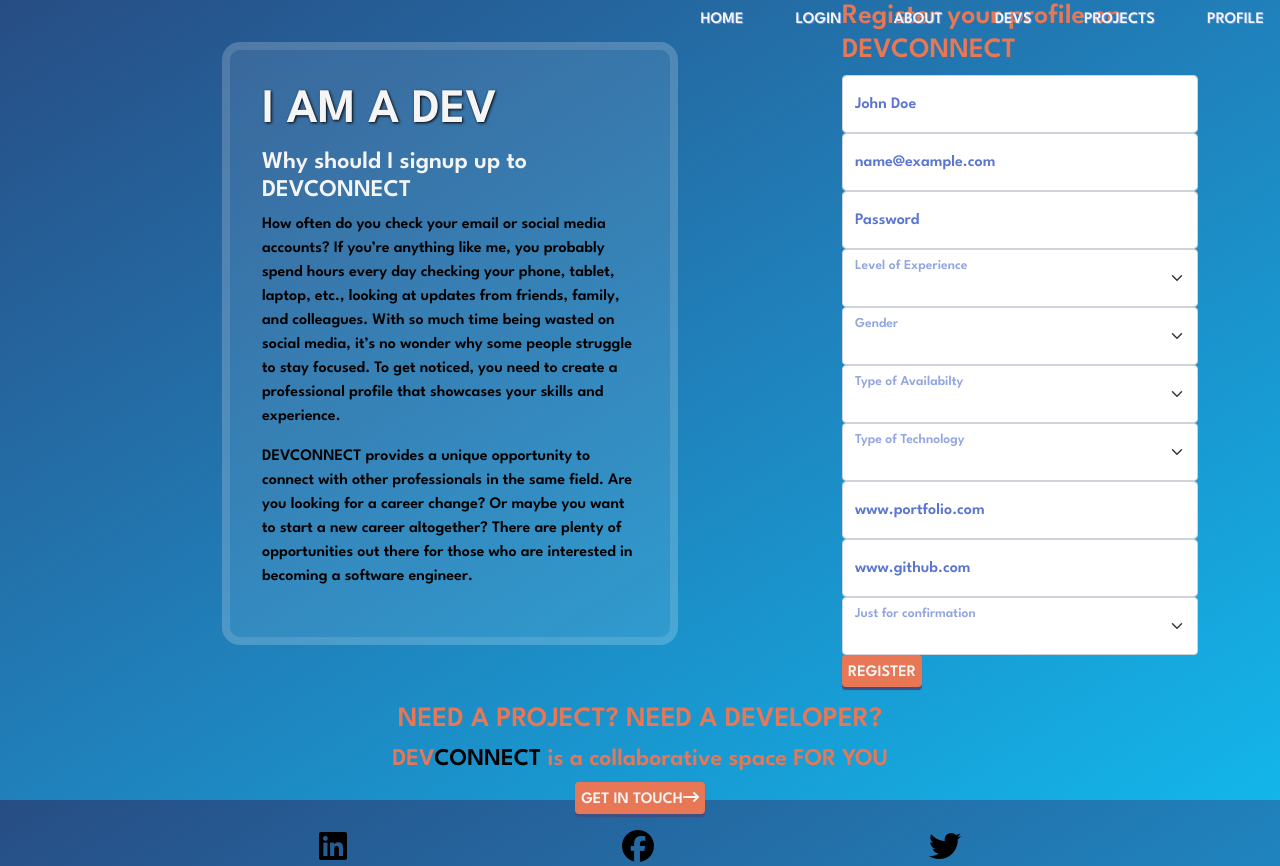
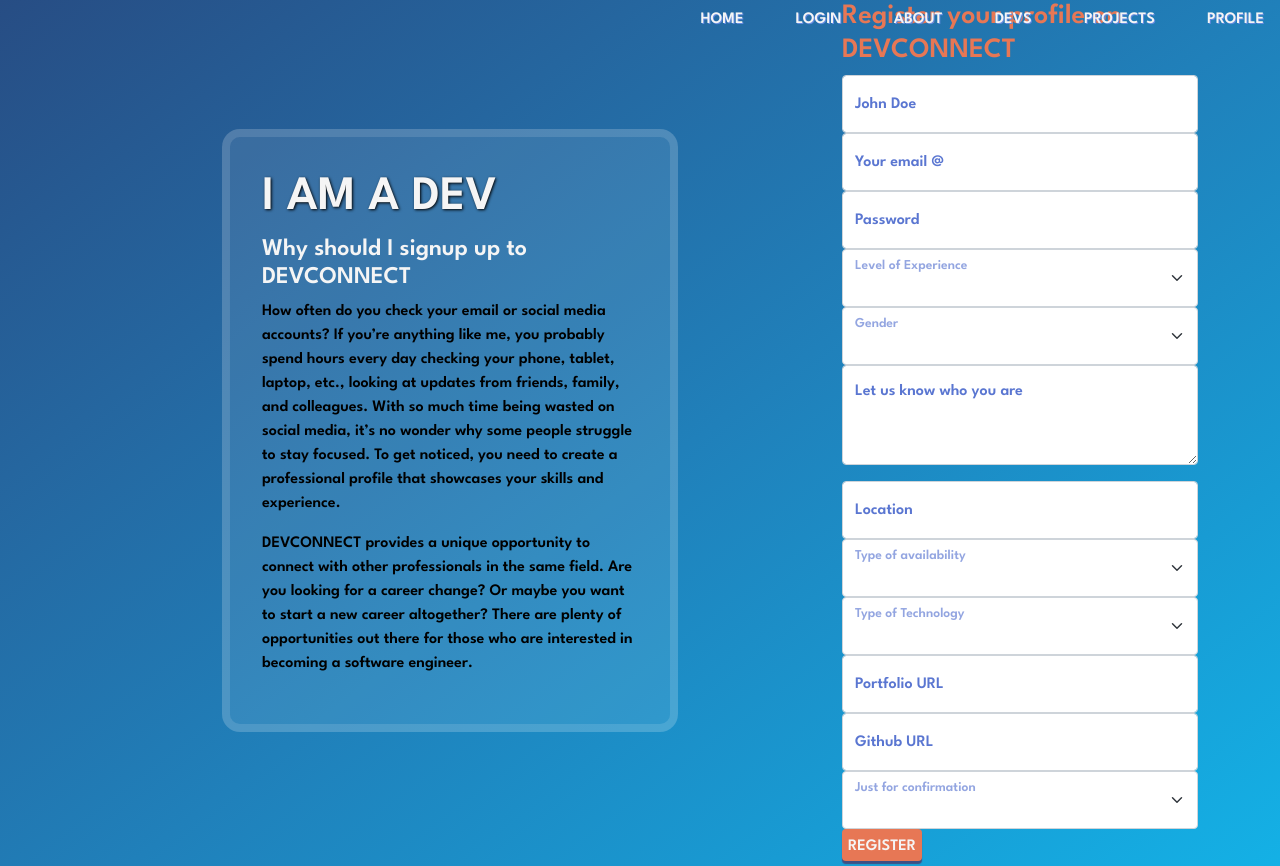
Before and after one commit to Carlaamylawrence/devconnectfrontend, a Vue app: page /dev in a window 1280 px wide. Shown: the top 866 px of the page. Built offline with nearby package versions, Linux system fonts and the light colour scheme.

Commit message:
update user

```diff
--- a/src/store/index.js
+++ b/src/store/index.js
@@ -8,7 +8,7 @@ export default createStore({
     projects: null,
     asc: true,
     jwt: null,
-    // url: "https://yourdevconnect.herokuapp.com/",
+    // url: "https://yourdevconnect.herokuapp.com/users",
   },
   getters: {},
   mutations: {
@@ -146,20 +146,21 @@ export default createStore({
     },
 
     // UPDATE USER INFO
-    updateUserInfo: async (context, id) => {
-      console.log(id);
+    updateUserInfo: async (context, user) => {
       const {
         fullname,
         email,
         password,
         experience,
         avatar,
-        availabilty,
+        bio,
+        location,
+        availability,
         portUrl,
         githubUrl,
         userRole,
       } = user;
-      fetch("http://localhost:3050/users/" + id, {
+      fetch("http://localhost:3050/users/" + user.id, {
         method: "PATCH",
         body: JSON.stringify({
           fullname: fullname,
@@ -167,13 +168,16 @@ export default createStore({
           password: password,
           experience: experience,
           avatar: avatar,
-          availabilty: availabilty,
+          bio: bio,
+          location: location,
+          availability: availability,
           portUrl: portUrl,
           githubUrl: githubUrl,
           userRole: userRole,
         }),
         headers: {
           "Content-type": "application/json; charset=UTF-8",
+          "x-auth-token": user.token,
         },
       })
         .then((response) => response.json())
@@ -220,14 +224,14 @@ export default createStore({
     },
     // UPDATE A PROJECT
     updateProject: async (context, project) => {
-      const { project_id, description, type, deadline, tech, email, postedBy } =
+      const { project_id, title, description, type, tech, email, postedBy } =
         project;
       fetch("http://localhost:3050/projects/" + id, {
         method: "PATCH",
         body: JSON.stringify({
+          title: title,
           description: description,
           type: type,
-          deadline: deadline,
           tech: tech,
           email: email,
           postedBy,
--- a/src/views/DevSignUpView.vue
+++ b/src/views/DevSignUpView.vue
@@ -43,7 +43,7 @@
                 required
                 v-model="email"
                 id="floatingInput"
-                placeholder="name@example.com"
+                placeholder="Your email @"
               />
               <!-- <label for="floatingInput">Email address</label> -->
             </div>
@@ -91,20 +91,41 @@
               </select>
               <label class="inputLabel" for="floatingColor">Gender</label>
             </div>
-
-            <!-- Availabilty -->
-            <div class="form-floating availabilty">
+            <!-- BIO -->
+            <div class="form-floating mb-3">
+              <textarea
+                v-model="bio"
+                class="form-control"
+                placeholder="Let us know who you are"
+                id="floatingTextarea"
+                style="height: 100px"
+              ></textarea>
+            </div>
+            <!-- LOCATION -->
+            <div class="form-floating">
+              <input
+                type="text"
+                class="form-control"
+                required
+                v-model="location"
+                id="floatingInput"
+                placeholder="Location"
+              />
+              <!-- <label for="floatingInput">Github Url</label> -->
+            </div>
+            <!-- availability -->
+            <div class="form-floating availability">
               <select
                 class="form-select"
                 aria-label="Default select example"
-                v-model="availabilty"
+                v-model="availability"
               >
                 <option value="quickie">0-3 Months</option>
                 <option value="contract">3-6 Months</option>
                 <option value="longterm">6+ Months</option>
               </select>
               <label class="inputLabel" for="floatingColor"
-                >Type of Availabilty</label
+                >Type of availability</label
               >
             </div>
             <!-- Technology -->
@@ -135,7 +156,7 @@
                 required
                 v-model="portUrl"
                 id="floatingInput"
-                placeholder="www.portfolio.com"
+                placeholder="Portfolio URL"
               />
               <!-- <label for="floatingInput">Portfolio Url</label> -->
             </div>
@@ -147,7 +168,7 @@
                 required
                 v-model="githubUrl"
                 id="floatingInput"
-                placeholder="www.github.com"
+                placeholder="Github URL"
               />
               <!-- <label for="floatingInput">Github Url</label> -->
             </div>
@@ -189,7 +210,9 @@ export default {
       password: "",
       experience: "",
       avatar: "",
-      availabilty: "",
+      bio: "",
+      location: "",
+      availability: "",
       technology: "",
       portUrl: "",
       githubUrl: "",
@@ -203,8 +226,10 @@ export default {
         email: this.email,
         password: this.password,
         experience: this.experience,
+        bio: this.bio,
+        location: this.location,
         avatar: this.avatar,
-        availabilty: this.availability,
+        availability: this.availability,
         technology: this.technology,
         portUrl: this.portUrl,
         githubUrl: this.githubUrl,
--- a/src/views/Profile.vue
+++ b/src/views/Profile.vue
@@ -74,13 +74,13 @@
           ></button>
         </div>
         <div class="modal-body">
-          <form>
+          <form @submit.prevent="updateUserInfo">
             <!-- Experience -->
             <div class="form-floating experience mb-3">
               <select
                 class="form-select"
                 aria-label="Default select example"
-                v-model="type"
+                v-model="experience"
               >
                 <option value="Junior">Junior</option>
                 <option value="Mid">Mid-Level</option>
@@ -91,18 +91,18 @@
               >
             </div>
             <!-- Availabilty -->
-            <div class="form-floating availabilty">
+            <div class="form-floating availability">
               <select
                 class="form-select"
                 aria-label="Default select example"
-                v-model="availabilty"
+                v-model="availability"
               >
                 <option value="quickie">0-3 Months</option>
                 <option value="contract">3-6 Months</option>
                 <option value="longterm">6+ Months</option>
               </select>
               <label class="inputLabel" for="floatingColor"
-                >Type of Availabilty</label
+                >Type of availability</label
               >
             </div>
             <!-- PORTFOLIO -->
@@ -140,14 +140,32 @@
 </template>
 <script>
 export default {
+  data() {
+    return {
+      experience: "",
+      availability: "",
+      portUrl: "",
+      githubUrl: "",
+    };
+  },
   computed: {
     user() {
       return this.$store.state.user;
     },
+    token() {
+      return this.$store.state.jwt;
+    },
   },
   methods: {
     updateUserInfo() {
-      this.$store.dispatch("updateUserInfo", this.user);
+      this.$store.dispatch("updateUserInfo", {
+        id: this.user.id,
+        experience: this.experience,
+        availability: this.availability,
+        portUrl: this.portUrl,
+        githubUrl: this.githubUrl,
+        token: this.token,
+      });
     },
     deleteUser(id) {
       this.$store.dispatch("deleteUser", id);
--- a/src/views/ProjectsDisplay.vue
+++ b/src/views/ProjectsDisplay.vue
@@ -51,9 +51,9 @@ export default {
   data() {
     return {
       search: "",
+      title: "",
       description: "",
       type: "",
-      deadline: "",
       tech: "all",
       postedBy: "",
       project: "",
--- a/src/views/SingleProject.vue
+++ b/src/views/SingleProject.vue
@@ -1,6 +1,6 @@
 <template>
   <div id="single" class="singleProjectCard" v-if="project && user">
-    <div class="alterBtns" v-if="project[0].postedBy === user.id">
+    <div v-if="user.userRole === 'admin' || 'client'">
       <button
         type="button"
         class="btn"
@@ -9,6 +9,8 @@
       >
         <i class="fa-solid fa-plus"></i>
       </button>
+    </div>
+    <div class="alterBtns" v-if="project[0].postedBy === user.id">
       <button
         type="button"
         class="btn"
@@ -104,16 +106,7 @@
                   >Level of Experience</label
                 >
               </div>
-              <div class="form-floating mb-3">
-                <input
-                  type="date"
-                  class="form-control"
-                  required
-                  v-model="deadline"
-                  id="floatingInput"
-                />
-                <label for="floatingInput">Deadline</label>
-              </div>
+
               <!-- Technology -->
               <div class="form-floating technology mb-3">
                 <select
@@ -215,16 +208,7 @@
                   >Level of Experience</label
                 >
               </div>
-              <div class="form-floating mb-3">
-                <input
-                  type="date"
-                  class="form-control"
-                  required
-                  v-model="deadline"
-                  id="floatingInput"
-                />
-                <label for="floatingInput">Deadline</label>
-              </div>
+
               <!-- Technology -->
               <div class="form-floating technology mb-3">
                 <select
@@ -277,9 +261,9 @@ export default {
   props: ["id"],
   data() {
     return {
+      title: "",
       description: "",
       type: "",
-      deadline: "",
       email: "",
       tech: "",
       postedBy: "",
```
